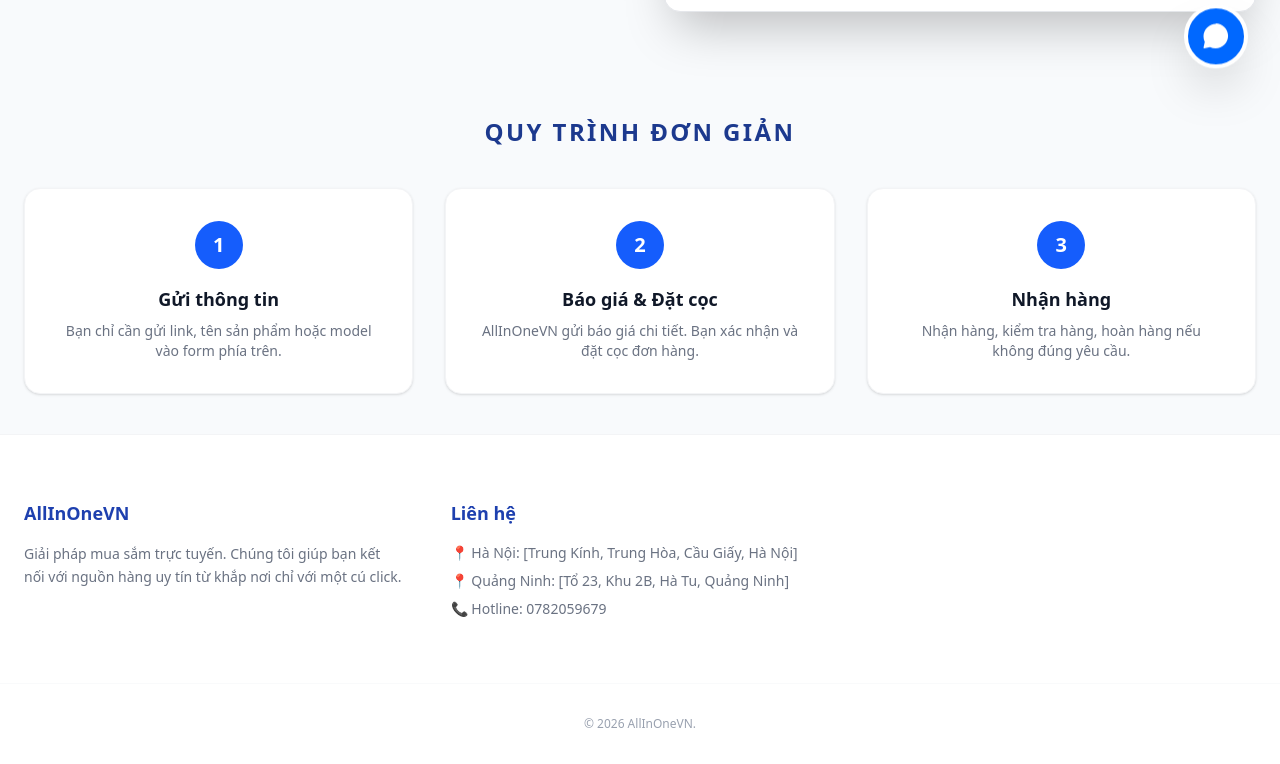
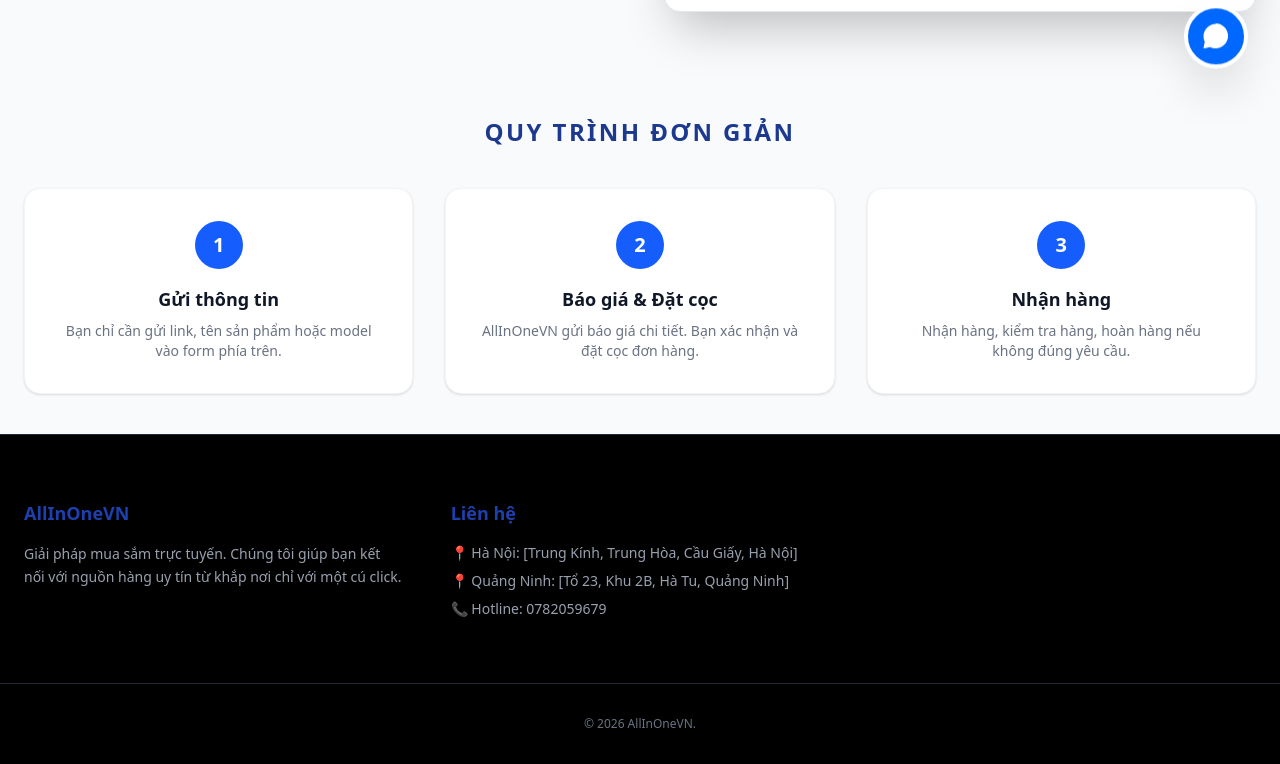
Before and after one commit to dotienminh6-svg/Cua-hang-cua-minh, a Next.js app: page / in a window 1280 px wide. Shown: the part 687-1451 px from the top of the page. Built offline with nearby package versions, Linux system fonts and the light colour scheme.

Commit message:
fix loi trang web

```diff
--- a/app/page.tsx
+++ b/app/page.tsx
@@ -250,12 +250,12 @@
        </div> {/* <-- DÒNG NÀY BỊ THIẾU TRONG CODE CŨ CỦA BẠN */}
 
       {/* FOOTER */}
-      <footer className="bg-white border-t border-gray-100 pt-16 pb-8">
+      <footer className="bg-black border-t border-gray-800 pt-16 pb-8 text-white">
         <div className="max-w-7xl mx-auto px-6 grid md:grid-cols-3 gap-12">
           {/* Cột 1: Giới thiệu */}
           <div>
             <h4 className="text-aio-blue font-bold text-lg mb-4">AllInOneVN</h4>
-            <p className="text-gray-500 text-sm leading-relaxed">
+            <p className="text-gray-400 text-sm leading-relaxed">
               Giải pháp mua sắm trực tuyến. Chúng tôi giúp bạn kết nối với nguồn hàng uy tín từ khắp nơi chỉ với một cú click.
             </p>
           </div>
@@ -263,14 +263,14 @@
           {/* Cột 2: Liên hệ */}
           <div>
             <h4 className="text-aio-blue font-bold text-lg mb-4">Liên hệ</h4>
-            <ul className="text-gray-500 text-sm space-y-2">
+            <ul className="text-gray-400 text-sm space-y-2">
               <li>📍 Hà Nội: [Trung Kính, Trung Hòa, Cầu Giấy, Hà Nội]</li>
               <li>📍 Quảng Ninh: [Tổ 23, Khu 2B, Hà Tu, Quảng Ninh]</li>
               <li>📞 Hotline: 0782059679</li>
             </ul>
           </div>
         </div>
-        <div className="text-center mt-16 pt-8 border-t border-gray-50 text-gray-400 text-xs">
+        <div className="text-center mt-16 pt-8 border-t border-gray-800 text-gray-500 text-xs">
           © 2026 AllInOneVN.
        </div>
      </footer>
```
